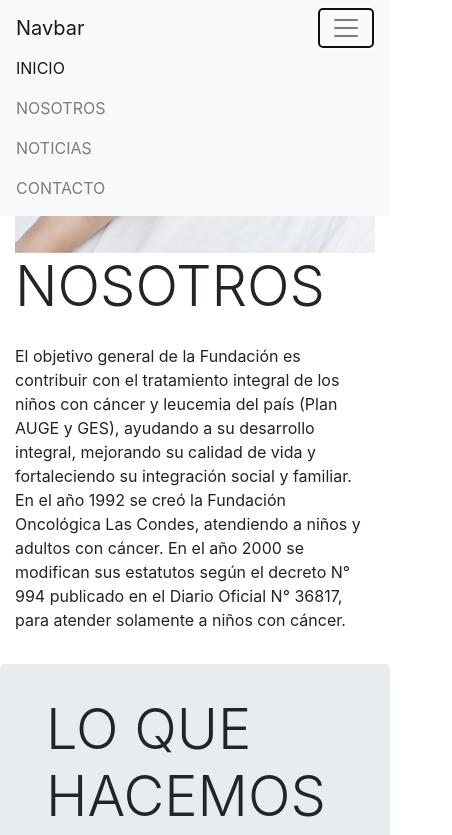
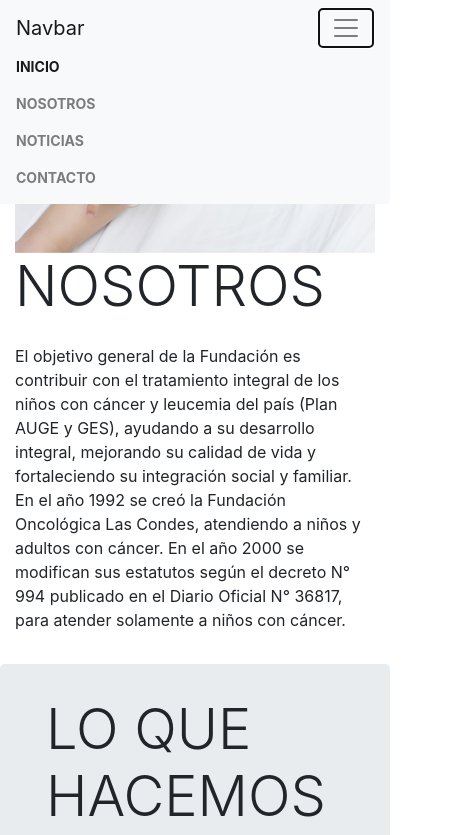
Before and after one commit to maohpsd/prueba1, a website: page public/index.html in a window 390 px wide. Both pictures are taken after a click on the button "Toggle navigation". Shown: the top 835 px of the page, 452 px wide, since content can reach past the window. Drawn offline with nearby package versions, Linux system fonts and the light colour scheme.

Commit message:
commit de la muerte

```diff
--- a/public/index.html
+++ b/public/index.html
@@ -18,16 +18,16 @@
 		  <div class="collapse navbar-collapse" id="navbarNav">
 		    <ul class="navbar-nav">
 		      <li class="nav-item active">
-		        <a class="nav-link" href="#">INICIO <span class="sr-only">(current)</span></a>
+		        <a class="nav-link" href="#"><strong>INICIO</strong> <span class="sr-only">(current)</span></a>
 		      </li>
 		      <li class="nav-item">
-		        <a class="nav-link" href="#">NOSOTROS</a>
+		        <a class="nav-link" href="#"><strong>NOSOTROS</strong></a>
 		      </li>
 		      <li class="nav-item">
-		        <a class="nav-link" href="#">NOTICIAS</a>
+		        <a class="nav-link" href="#"><strong>NOTICIAS</strong></a>
 		      </li>
 		      <li class="nav-item">
-		        <a class="nav-link" href="#">CONTACTO</a>
+		        <a class="nav-link" href="#"><strong>CONTACTO</strong></a>
 		      </li>
 		    </ul>
 		  </div>
@@ -103,7 +103,7 @@
     			<h1 class="display-4">NOTICIAS</h1>
 
     		</div>
-        </div>
+    </div>
 	<div class="container">
 		<div class="row">
 			<div class="col-sm-6 col-md-4">
@@ -141,6 +141,13 @@
 
 	</div>
 	<div class="container">
+    		<div class="col-md-12">
+
+    			<h1 class="display-4">CONTÁCTANOS</h1>
+
+    		</div>
+    </div>
+	<div class="container">
 		<div class="row">
 			<div class="col-md-6">
 				<form>
@@ -177,5 +184,6 @@
     <script src="https://code.jquery.com/jquery-3.2.1.slim.min.js" integrity="sha384-KJ3o2DKtIkvYIK3UENzmM7KCkRr/rE9/Qpg6aAZGJwFDMVNA/GpGFF93hXpG5KkN" crossorigin="anonymous"></script>
     <script src="https://cdnjs.cloudflare.com/ajax/libs/popper.js/1.12.9/umd/popper.min.js" integrity="sha384-ApNbgh9B+Y1QKtv3Rn7W3mgPxhU9K/ScQsAP7hUibX39j7fakFPskvXusvfa0b4Q" crossorigin="anonymous"></script>
     <script src="https://maxcdn.bootstrapcdn.com/bootstrap/4.0.0/js/bootstrap.min.js" integrity="sha384-JZR6Spejh4U02d8jOt6vLEHfe/JQGiRRSQQxSfFWpi1MquVdAyjUar5+76PVCmYl" crossorigin="anonymous"></script>
+    <script src="assets/js/jquery.magnific-popup.js"></script>
 </body>
 </html>
--- a/src/scss/_navbar.scss
+++ b/src/scss/_navbar.scss
@@ -1,5 +1,28 @@
-body {
+.navbar-nav {
 
-	margin: 0px;
+    margin-left: auto;
+    font-size: 14px;
+
 
 }
+
+
+.navbar-expand-lg {
+
+    background-color: #39628c;
+
+
+}
+
+.nav-link {
+
+	color: #fff;
+	transition: color 0.5s ease-out;
+
+}
+
+.nav-link:hover {
+
+	color: #e9e9e9;
+
+}
--- a/src/scss/estilo.scss
+++ b/src/scss/estilo.scss
@@ -1,2 +1,3 @@
 
 @import "general";
+@import "navbar";
```
Also changed, not shown: public/css/estilo.css.
